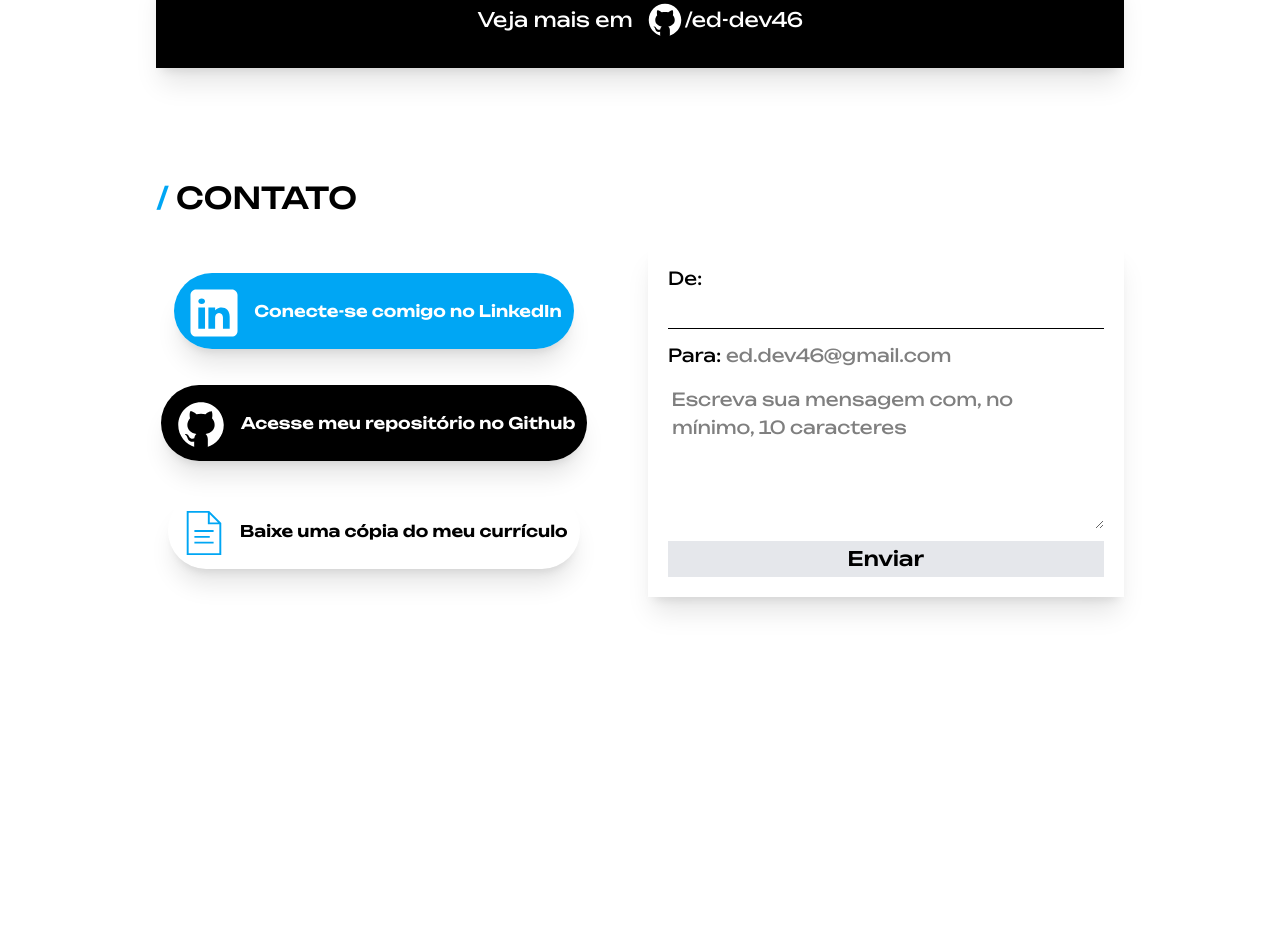
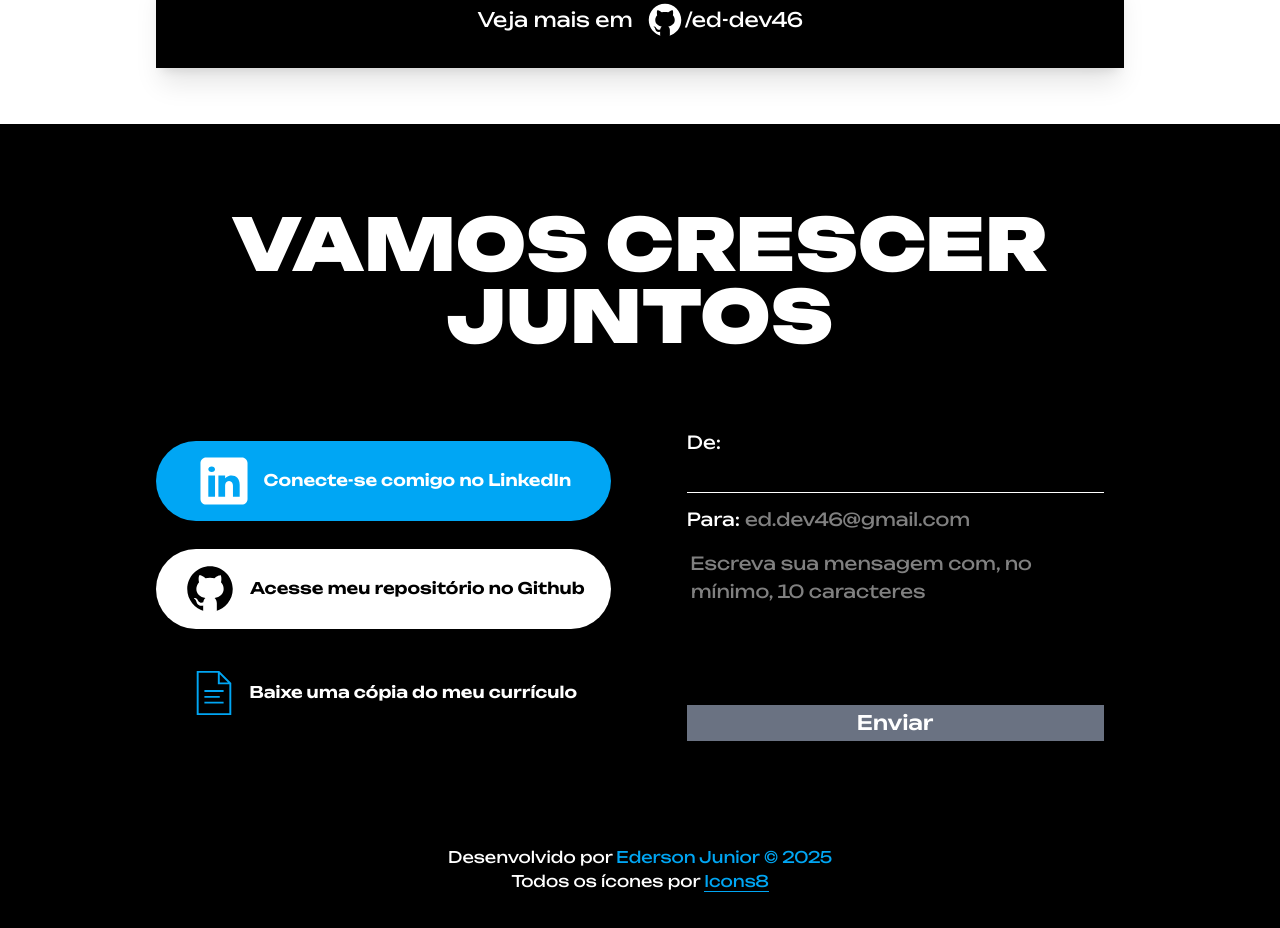
Before and after one commit to ed-dev46/MyPortfolio, an Angular app: page / in a window 1280 px wide. Shown: the part 2860-3788 px from the top of the page. Before the commit the page ends 3513 px from the top, so only its background shows below. Built offline with nearby package versions, Linux system fonts and the light colour scheme.

Commit message:
footer added

```diff
--- a/src/app/app.component.html
+++ b/src/app/app.component.html
@@ -3,3 +3,4 @@
 <app-aboutme-page></app-aboutme-page>
 <app-myprojects-page></app-myprojects-page>
 <app-contactme-page></app-contactme-page>
+<app-footer></app-footer>
--- a/src/app/app.component.ts
+++ b/src/app/app.component.ts
@@ -4,10 +4,11 @@ import { NavbarComponent } from "./components/navbar/navbar.component";
 import { MyprojectsPageComponent } from './components/pages/myprojects-page/myprojects-page.component';
 import { AboutmePageComponent } from "./components/pages/aboutme-page/aboutme-page.component";
 import { ContactmePageComponent } from './components/pages/contactme-page/contactme-page.component';
+import { FooterComponent } from './components/footer/footer.component';
 
 @Component({
   selector: 'app-root',
-  imports: [HeroPageComponent, NavbarComponent, MyprojectsPageComponent, AboutmePageComponent, ContactmePageComponent, ContactmePageComponent],
+  imports: [HeroPageComponent, NavbarComponent, MyprojectsPageComponent, AboutmePageComponent, ContactmePageComponent, FooterComponent],
   templateUrl: './app.component.html',
   styleUrl: './app.component.css'
 })
--- /dev/null
+++ b/src/app/components/footer/footer.component.html
@@ -0,0 +1,4 @@
+<footer class="bg-black text-white p-7 pb-21 flex flex-col items-center">
+    <p class="">Desenvolvido por <span class="text-sky-500">Ederson Junior &#169; 2025</span></p>
+    <p class="">Todos os ícones por <a target="_blank" href="https://icons8.com" class="border-b text-sky-500">Icons8</a></p>
+</footer>
--- a/src/app/components/navbar/navbar.component.html
+++ b/src/app/components/navbar/navbar.component.html
@@ -1,4 +1,4 @@
-<header class="fixed flex flex-col w-screen bg-white shadow-xl xl:py-3 z-40 transition ease-in-out duration-200 pt-14 xl:translate-y-0" [ngClass]="menuOpen ? 'translate-y-0' : '-translate-y-73'">
+<header class="fixed flex flex-col w-screen bg-white shadow-xl xl:py-3 z-40 transition ease-in-out duration-200 pt-14 xl:translate-y-0" [ngClass]="menuOpen ? 'translate-y-0' : '-translate-y-72'">
     <ul class="flex flex-col xl:flex-row items-center xl:justify-center gap-14 xl:gap-28 w-full transition duration-1000">
         <li class="navbar-item"><a href="#aboutme-section"><span class="text-sky-500">&#47;&nbsp;</span>Sobre mim</a></li>
         <li class="navbar-item"><a href="#myprojects-section"><span class="text-sky-500">&#47;&nbsp;</span>Projetos</a></li>
--- a/src/app/components/pages/contactme-page/contactme-page.component.html
+++ b/src/app/components/pages/contactme-page/contactme-page.component.html
@@ -1,27 +1,30 @@
-<section class="section-container">
-    <app-section-title titleText="contato"></app-section-title>
-    <div class="flex flex-col xl:flex-row gap-14 mt-7">
-        <ul class="flex-1 space-y-14 my-auto flex flex-col items-center">
-            <li><a href="https://linkedin.com/in/edersonjunior-dev" target="_blank" class="rounded-full shadow-xl py-7 px-3 bg-sky-500 text-white font-semibold"><img src="images/linkedin.svg" class="brightness-0 invert inline size-14 mr-3" alt="">Conecte-se comigo no LinkedIn</a></li>
-            <li><a href="https://github.com/ed-dev46" target="_blank" class="rounded-full shadow-xl py-7 px-3 bg-black text-white font-semibold"><img src="images/github.svg" class="invert inline size-14 mr-3" alt="">Acesse meu repositório no Github</a></li>
-            <li><a href="" target="_blank" class="rounded-full shadow-xl py-7 px-3 font-semibold"><img src="images/document.svg" class="inline size-12 mr-3" alt="">Baixe uma cópia do meu currículo</a></li>
+
+<div class="bg-black">
+    <section id="contactme-section" class="section-container bg-black text-white">
+        <p class="my-7 xl:text-7xl text-4xl md:text-6xl uppercase font-black text-center">vamos crescer juntos</p>
+        <div class="flex flex-col xl:flex-row gap-14 mt-14">
+            <ul class="xl:flex-1/2 2xl:flex-1/3 space-y-7 my-auto flex flex-col items-center">
+                <li class="flex w-full"><a href="https://linkedin.com/in/edersonjunior-dev" target="_blank" class="transition ease-in-out hover:inset-ring-3 text-center flex-1 rounded-full p-3 bg-sky-500 text-white font-semibold"><img src="images/linkedin.svg" class="brightness-0 invert inline size-14 mr-3" alt="">Conecte-se comigo no LinkedIn</a></li>
+                <li class="flex w-full"><a href="https://github.com/ed-dev46" target="_blank" class="transition ease-in-out hover:inset-ring-3 hover:inset-ring-sky-500 rounded-full p-3 text-center flex-1 font-semibold bg-white text-black"><img src="images/github.svg" class="inline size-14 mr-3" alt="">Acesse meu repositório no Github</a></li>
+                <li class="flex w-full"><a href="" target="_blank" class="transition ease-in-out hover:inset-ring-3 rounded-full shadow-xl flex-1 text-center p-3 font-semibold"><img src="images/document.svg" class="inline size-12 mr-3" alt="">Baixe uma cópia do meu currículo</a></li>
             </ul>
-        <div class="flex-1 shadow-xl p-5">
+            <div class="xl:flex-2/4 shadow-xl p-5">
                 <form action="https://api.web3forms.com/submit" method="post" #contactForm="ngForm" (ngSubmit)="submitEmail(contactForm)" class="flex flex-col space-y-3 text-lg">
                     <label for="senderEmail">De:
-                    <input type="email" name="senderEmail" required pattern="[^@\s]+@[^@\s]+\.[^@\s]+" [(ngModel)]="contactFormValues.senderEmail" #senderEmail="ngModel" class="border-b p-1 w-full">
+                        <input type="email" name="senderEmail" required pattern="[^@\s]+@[^@\s]+\.[^@\s]+" [(ngModel)]="contactFormValues.senderEmail" #senderEmail="ngModel" [ngClass]="{'border-b-red-500': senderEmail.errors && senderEmail.touched, 'border-b-sky-500': !senderEmail.errors && senderEmail.touched}" class="border-b p-1 w-full">
                     </label>
                     <p class="form-error-message" *ngIf="senderEmail.errors && senderEmail.touched && senderEmail.dirty">Insira um email válido!&nbsp;*</p>
                     <label for="receiverEmail">Para:
                         <input type="email" name="receiverEmail" placeholder="ed.dev46@gmail.com" readonly disabled>
                     </label>
-                <textarea name="emailContent" rows="5" cols="5" minlength="10" placeholder="Escreva sua mensagem com, no mínimo, 10 caracteres" required [(ngModel)]="contactFormValues.emailContent" #emailContent="ngModel" class="p-1"></textarea>
+                    <textarea name="emailContent" rows="5" cols="5" minlength="10" placeholder="Escreva sua mensagem com, no mínimo, 10 caracteres" required [(ngModel)]="contactFormValues.emailContent" #emailContent="ngModel" class="p-1 resize-none"></textarea>
                     <p class="form-error-message" *ngIf="emailContent.errors && emailContent.touched && emailContent.dirty">Insira uma mensagem válida! (No mínimo 10 caracteres)&nbsp;*</p>
                     <div [ngClass]="{ hidden: !showAlert }">
-                    <p class="font-semibold">{{ alertMessage }}</p>
+                        <p class="font-semibold text-sky-500 text-center">{{ alertMessage }}</p>
                     </div>
-                <button type="submit" [ngClass]="{'bg-gray-200 cursor-not-allowed': contactForm.invalid || onSubmit, 'bg-sky-500 cursor-pointer text-white': !contactForm.invalid && !onSubmit}" [disabled]="contactForm.invalid || onSubmit" class="p-1 text-xl font-medium">Enviar</button>
+                    <button type="submit" [ngClass]="{'bg-gray-500 cursor-not-allowed': contactForm.invalid || onSubmit, 'bg-sky-500 cursor-pointer text-white': !contactForm.invalid && !onSubmit}" [disabled]="contactForm.invalid || onSubmit" class="p-1 text-xl font-medium transition">Enviar</button>
                 </form>
             </div>
         </div>
     </section>
+</div>
```
Also changed, not shown: src/app/components/footer/footer.component.ts (added, +11 -0 lines), src/app/components/footer/footer.component.css (added), 1 other file (tests, documents, lock files or other folders). Lines whose indentation alone changed are shown as unchanged.
